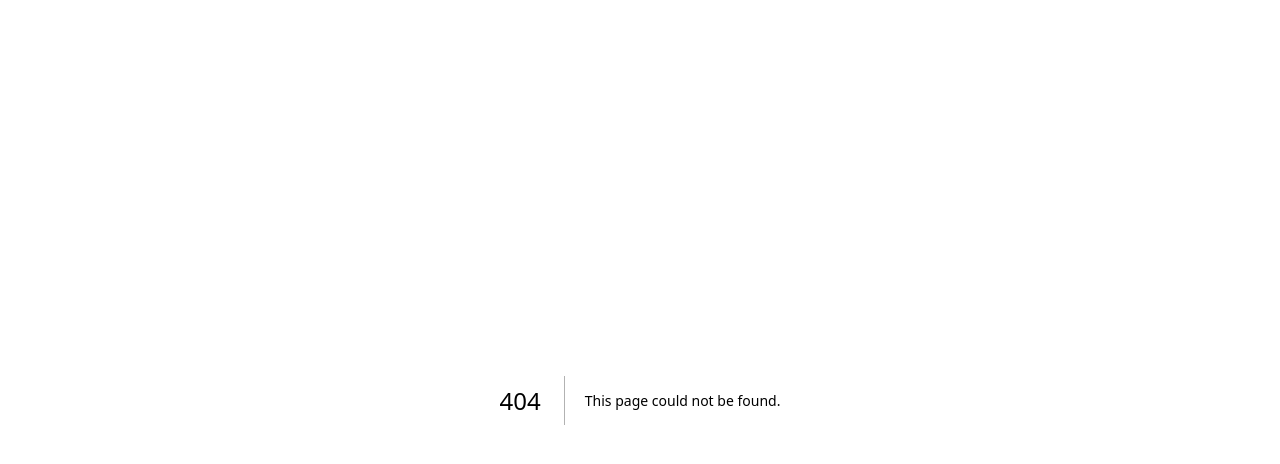
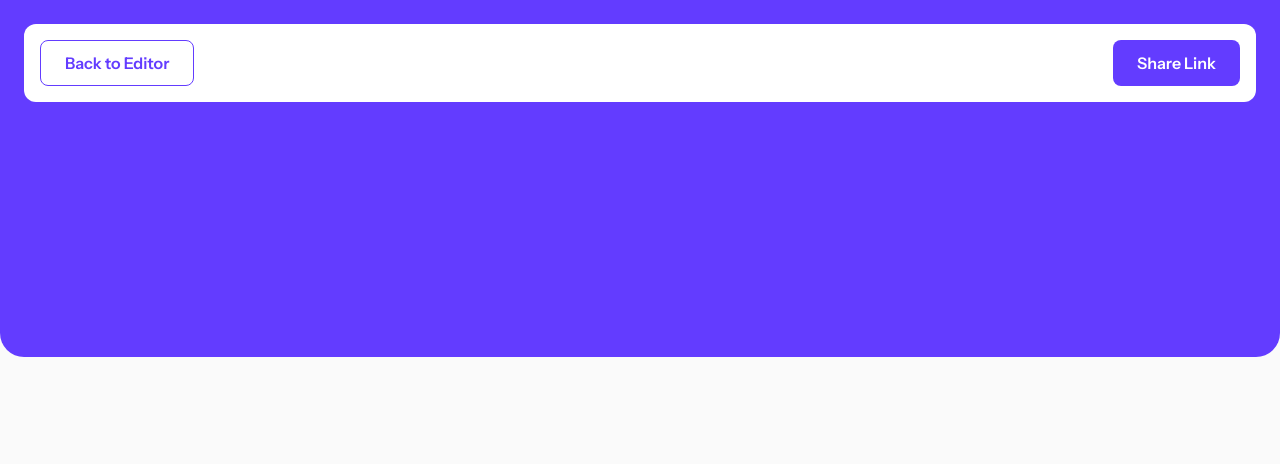
Before and after one commit to Iykekelvins/link-sharing-app, a Next.js app: page /preview in a window 1280 px wide. Before the commit this address had no page. Shown: the top 464 px of the page. Built offline with nearby package versions, Linux system fonts and the light colour scheme.

Commit message:
feat: add preview page components, layout and navbar

```diff
--- /dev/null
+++ b/_pages/preview/index.tsx
@@ -0,0 +1,7 @@
+import React from 'react';
+
+const Preview = () => {
+	return <div>Preview</div>;
+};
+
+export default Preview;
--- /dev/null
+++ b/app/(preview-profile)/layout.tsx
@@ -0,0 +1,10 @@
+import PreviewNavbar from '@/shared/preview-navbar';
+
+export default function PreviewLayout({ children }: { children: React.ReactNode }) {
+	return (
+		<>
+			<PreviewNavbar />
+			<main className='grow flex flex-col'>{children}</main>
+		</>
+	);
+}
--- /dev/null
+++ b/app/(preview-profile)/preview/page.tsx
@@ -0,0 +1,12 @@
+import Preview from '@/_pages/preview';
+import { Metadata } from 'next';
+
+export const metadata: Metadata = {
+	title: 'Preview',
+};
+
+const Previewpage = () => {
+	return <Preview />;
+};
+
+export default Previewpage;
--- /dev/null
+++ b/shared/preview-navbar.tsx
@@ -0,0 +1,23 @@
+import { Button } from '@/components/ui/button';
+import { cn } from '@/lib/utils';
+
+import Link from 'next/link';
+
+export default function PreviewNavbar() {
+	return (
+		<header className='sm:h-89.25 sm:bg-purple rounded-b-3xl fixed top-0 left-0 w-full sm:p-6'>
+			<nav
+				className={cn(
+					'bg-white flex items-center justify-between gap-4',
+					'p-4 sm:rounded-xl',
+				)}>
+				<Link href='/' className='w-full sm:w-max block'>
+					<Button variant='secondary' className='w-full'>
+						Back to Editor
+					</Button>
+				</Link>
+				<Button className='w-1/2 sm:w-max'>Share Link</Button>
+			</nav>
+		</header>
+	);
+}
```
